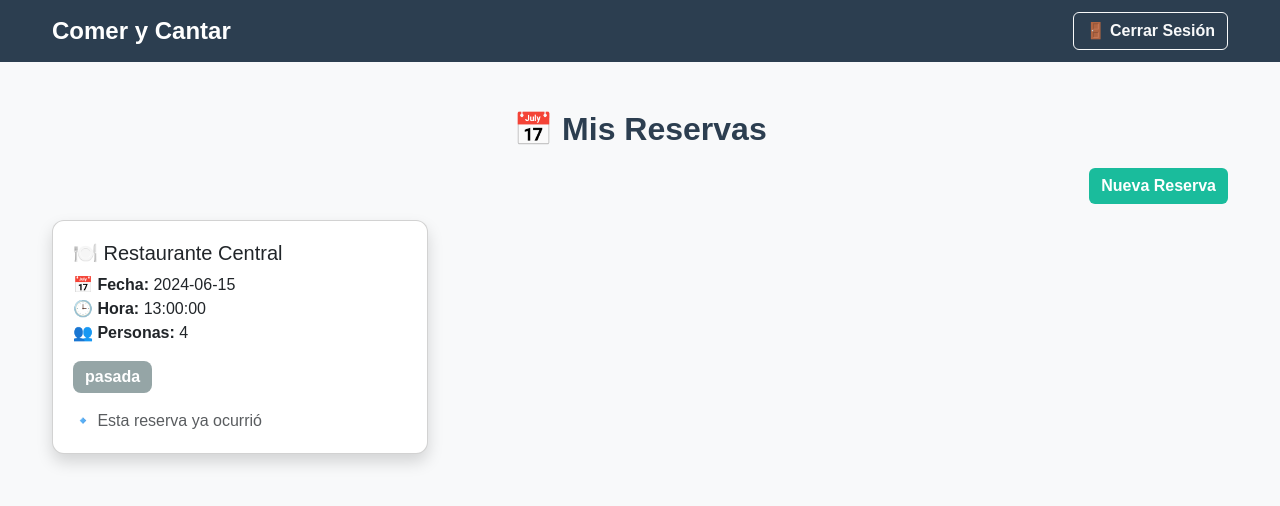
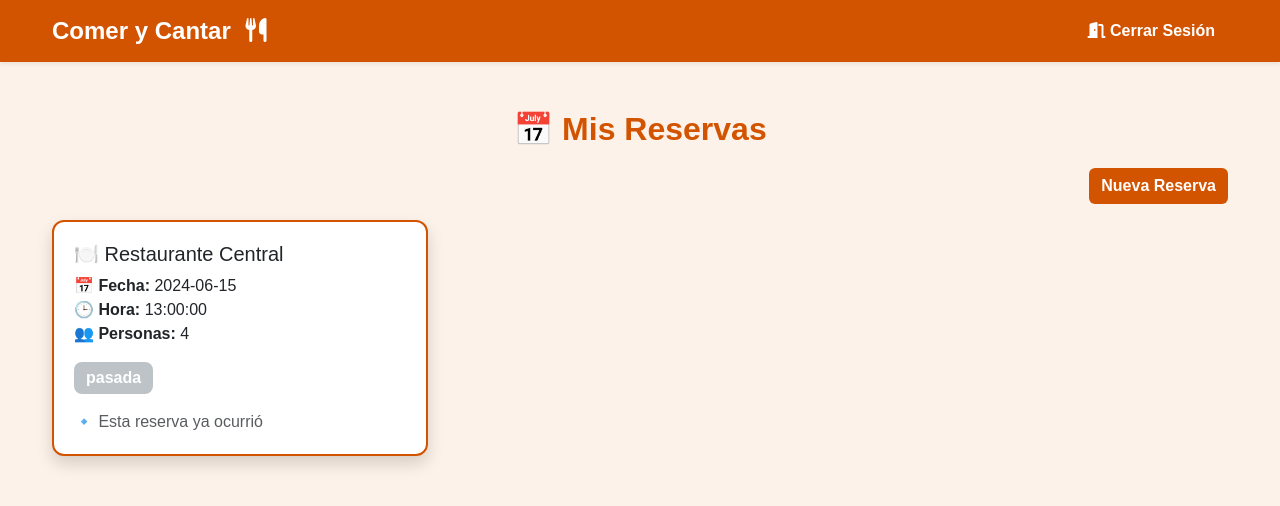
Before and after one commit to nocodecampo/comerycantar, a Flask app: page /area-cliente in a window 1280 px wide. Shown: the top 506 px of the page. Run offline with Flask 3, Linux system fonts and the light colour scheme; a user stored in the database is signed in; data comes from the database, SQL or seed files in the repository.

Commit message:
estilos unificados

```diff
--- a/static/css/cliente.css
+++ b/static/css/cliente.css
@@ -1,28 +1,32 @@
 /* ✅ Estilo General */
 body {
     font-family: 'Poppins', sans-serif;
-    background-color: #f8f9fa;
+    background-color: #fdf2e9; /* Fondo cálido */
     color: #333;
 }
 
 /* ✅ Barra de Navegación */
 .navbar {
-    background-color: #2c3e50 !important;
+    background-color: #d35400 !important; /* Naranja principal */
 }
 
 .navbar-brand {
     font-weight: bold;
     font-size: 1.5rem;
+    color: white !important;
 }
 
 .btn-outline-light {
     font-weight: bold;
     transition: 0.3s ease;
+    border-color: #d35400 !important;
+    color: white !important;
 }
 
 .btn-outline-light:hover {
-    background-color: #1abc9c;
-    border-color: #1abc9c;
+    background-color: #b84300 !important;
+    border-color: #b84300 !important;
+    color: white !important;
 }
 
 /* ✅ Contenedor Principal */
@@ -34,21 +38,21 @@
 h1 {
     font-size: 2rem;
     font-weight: bold;
-    color: #2c3e50;
+    color: #d35400; /* Naranja principal */
     text-align: center;
     margin-bottom: 20px;
 }
 
 /* ✅ Botón Nueva Reserva */
 .btn-success {
-    background-color: #1abc9c !important;
+    background-color: #d35400 !important; /* Naranja principal */
     border: none;
     font-weight: bold;
     transition: 0.3s ease;
 }
 
 .btn-success:hover {
-    background-color: #16a085 !important;
+    background-color: #b84300 !important;
 }
 
 /* ✅ Tarjetas de Reserva */
@@ -56,6 +60,7 @@
     border-radius: 12px;
     overflow: hidden;
     transition: transform 0.2s ease-in-out;
+    border: 2px solid #d35400; /* Bordes naranjas */
 }
 
 .card:hover {
@@ -74,18 +79,21 @@
     font-weight: bold;
 }
 
+/* ✅ Estado "Activa" en Verde */
 .badge.bg-success {
-    background-color: #1abc9c !important;
+    background-color: #1abc9c !important; /* Verde para activas */
     color: white;
 }
 
+/* ✅ Estado "Cancelada" en Rojo */
 .badge.bg-danger {
-    background-color: #e74c3c !important;
+    background-color: #e74c3c !important; /* Rojo para canceladas */
     color: white;
 }
 
+/* ✅ Estado "Pasada" en Gris */
 .badge.bg-secondary {
-    background-color: #95a5a6 !important;
+    background-color: #bdc3c7 !important; /* Gris claro para pasadas */
     color: white;
 }
 
--- a/templates/area-privada/area-cliente.html
+++ b/templates/area-privada/area-cliente.html
@@ -20,15 +20,27 @@
       rel="stylesheet"
       href="{{ url_for('static', filename='css/cliente.css') }}"
     />
+    <link
+      rel="stylesheet"
+      href="https://cdnjs.cloudflare.com/ajax/libs/font-awesome/6.7.2/css/all.min.css"
+      integrity="sha512-Evv84Mr4kqVGRNSgIGL/F/aIDqQb7xQ2vcrdIwxfjThSH8CSR7PBEakCr51Ck+w+/U6swU2Im1vVX0SVk9ABhg=="
+      crossorigin="anonymous"
+      referrerpolicy="no-referrer"
+    />
   </head>
   <body>
     <!-- ✅ Barra de navegación -->
-    <nav class="navbar navbar-expand-lg navbar-dark bg-dark">
+    <nav class="navbar navbar-light bg-white shadow-sm w-100">
       <div class="container">
-        <a class="navbar-brand" href="{{url_for('home')}}">Comer y Cantar</a>
+        <a
+          class="navbar-brand fw-bold text-orange"
+          href="{{ url_for('home') }}"
+        >
+          Comer y Cantar <i class="fa-solid fa-utensils ms-2"></i>
+        </a>
         <div class="d-flex">
-          <a href="{{ url_for('logout') }}" class="btn btn-outline-light"
-            >🚪 Cerrar Sesión</a
+          <a href="{{url_for('logout')}}" class="btn btn-outline-light"
+            ><i class="fa-solid fa-door-open"></i> Cerrar Sesión</a
           >
         </div>
       </div>
--- a/templates/login/login-cliente.html
+++ b/templates/login/login-cliente.html
@@ -16,7 +16,7 @@
     <!-- Navbar superior -->
 <nav class="navbar navbar-light bg-white shadow-sm w-100 position-absolute top-0">
     <div class="container">
-        <a class="navbar-brand fw-bold text-orange" href="#">
+        <a class="navbar-brand fw-bold text-orange" href="{{ url_for('home') }}">
             Comer y Cantar <i class="fa-solid fa-utensils ms-2"></i>
         </a>
     </div>
```
Also changed, not shown: static/css/restaurante.css (+33 -16 lines), templates/area-privada/area-restaurante.html (+19 -5 lines).
